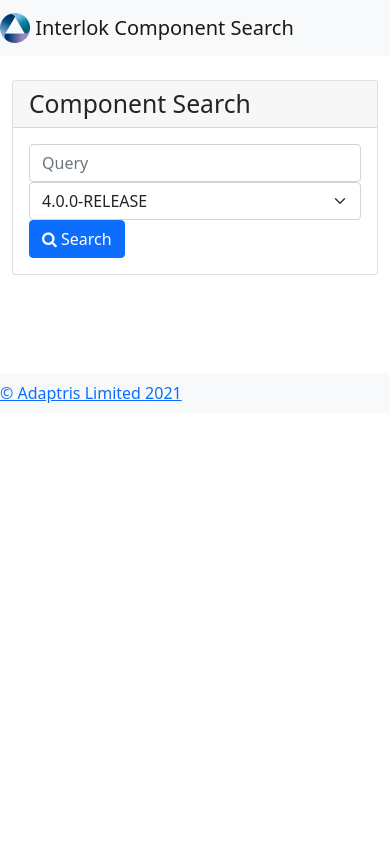
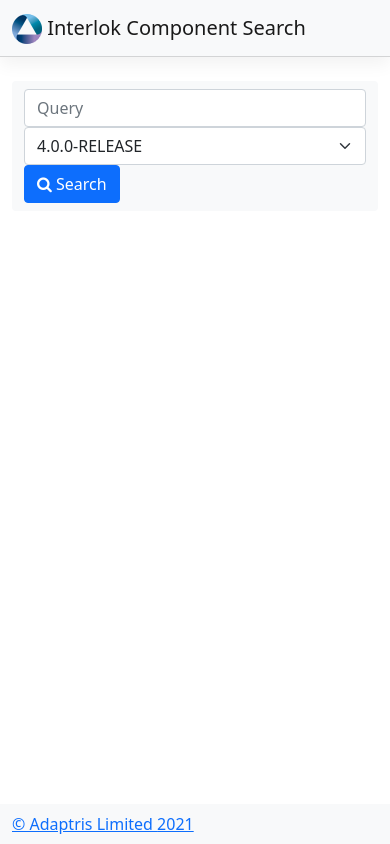
Before and after one commit to adaptris/interlok-component-search, a plain HTML site: page index.html in a window 390 px wide. Drawn offline with nearby package versions, Linux system fonts and the light colour scheme; files whose address does not match are found by name.

Commit message:
Improve the search page look

```diff
--- a/css/global.css
+++ b/css/global.css
@@ -9,6 +9,10 @@
   --connection-color: #FFDB6C;
   --interceptor-color: #DFB0F9;
   --advanced-color: #98E4BC;
+}
+
+.search-bar {
+	box-shadow: 0 0.5rem 1rem rgb(0 0 0 / 5%), inset 0 -1px 0 rgb(0 0 0 / 15%);
 }
 
 .copyright-date:after {
--- a/index.html
+++ b/index.html
@@ -20,33 +20,43 @@
   </head>
   <body>
     <div id="app">
-      <header class="mb-4">
-        <nav class="navbar navbar-expand-lg navbar-light bg-light">
+      <header class="mb-4 sticky-top">
+        <nav class="navbar navbar-expand-lg navbar-light bg-light sticky-top search-bar">
+          <div class="container-fluid">
             <a class="navbar-brand" href="#">
-            <img src="./img/logo.png" width="30" height="30" class="d-inline-block align-top" alt="Interlok Logo">
+              <img src="./img/logo.png" width="30" height="30" class="d-inline-block align-text-top" alt="Interlok Logo">
               <span>Interlok Component Search</span>
             </a>
+          </div>
         </nav>
       </header>
 
+        <div class="toast-container position-absolute p-3 top-0 end-0" id="toastPlacement" style="z-index: 9999">
+        <div class="toast align-items-center text-white bg-error border-0" v-bind:class="{'show': hasError('global')}" role="alert" aria-live="assertive" aria-atomic="true">
+          <div class="d-flex" v-show="hasError('global')" >
+            <div class="toast-body">
+              <div class="text-danger" v-if="hasError('global')" v-text="getError('global')"></div>
+            </div>
+            <!-- <button type="button" class="btn-close me-2 m-auto" data-bs-dismiss="toast" aria-label="Close"></button> -->
+          </div>
+        </div>
+        </div>
       <section id="main" class="mb-4">
         <div class="container">
-          <div class="row justify-content-md-center mb-4">
+          <nav class="navbar navbar-expand-lg navbar-light bg-light rounded mb-4 sticky-top">
+            <div class="container">
               <div class="col align-self-center">
-              <div class="card">
-                <h2 class="card-header">
-                  Component Search
-                </h2>
-                <div class="card-body">
                 <form v-on:submit="search" method="post">
                   <div class="form-group row">
                     <div class="col-sm-8">
                       <input type="text" class="form-control" v-model="query" v-bind:class="{'is-invalid': hasError('query')}" id="query" placeholder="Query">
+                      <div class="invalid-feedback" v-if="hasError('query')" v-text="getError('query')"></div>
                     </div>
                     <div class="col-sm-2">
                       <select class="form-select" aria-label="Version" v-model="version" v-bind:class="{'is-invalid': hasError('version')}" id="version">
                         <option>4.0.0-RELEASE</option>
                       </select>
+                      <div class="invalid-feedback" v-if="hasError('version')" v-text="getError('version')"></div>
                     </div>
                     <div class="col-sm-2">
                       <button type="submit" class="btn btn-primary btn-block" v-bind:disabled="loading">
@@ -56,20 +66,10 @@
                       </button>
                     </div>
                   </div>
-                    <div class="form-group row" v-show="hasError('query') || hasError('version') || hasError('global')">
-                      <div class="col-sm-8">
-                        <div class="text-danger" v-if="hasError('query')" v-text="getError('query')"></div>
-                        <div class="text-danger" v-if="hasError('global')" v-text="getError('global')"></div>
-                      </div>
-                      <div class="col-sm-2">
-                        <div class="text-danger" v-if="hasError('version')" v-text="getError('version')"></div>
-                      </div>
-                    </div>
                 </form>
               </div>
             </div>
-            </div>
-          </div>
+          </nav>
           <div class="row justify-content-md-center mb-4">
             <div class="col align-self-center">
               <div style="position: relative; min-height: 50px">
@@ -86,11 +86,13 @@
         </div>
       </section>
 
-      <footer class="mb-4">
+      <footer class="" v-bind:class="{'fixed-bottom': !hasResults()}">
         <nav class="navbar navbar-expand-lg navbar-light bg-light">
+          <div class="container-fluid">
             <a target="_new" v-bind:href="adp.link.adpBase">
               &copy;&nbsp;Adaptris Limited <span class="copyright-date"></span>
             </a>
+          </div>
         </nav>
       </footer>
     </div>
--- a/js/app.js
+++ b/js/app.js
@@ -82,6 +82,9 @@ var app = new Vue({
     },
     hasError: function(property) {
       return this.getError(property) != null;
+    },
+    hasResults: function() {
+      return this.results &&  this.results.length > 0;
     }
   }
 });
```
Lines whose indentation alone changed are shown as unchanged.
